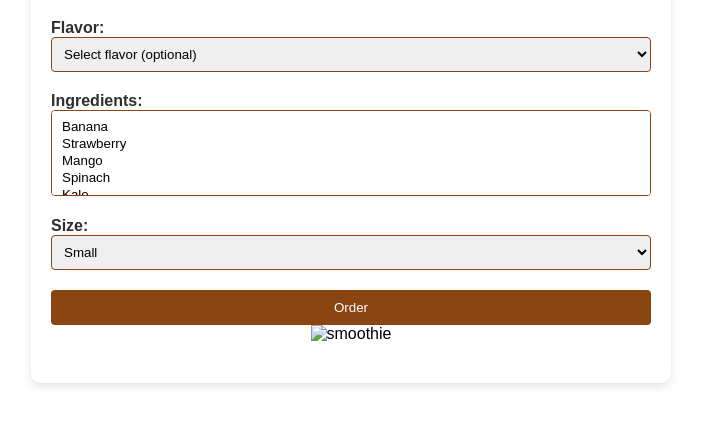
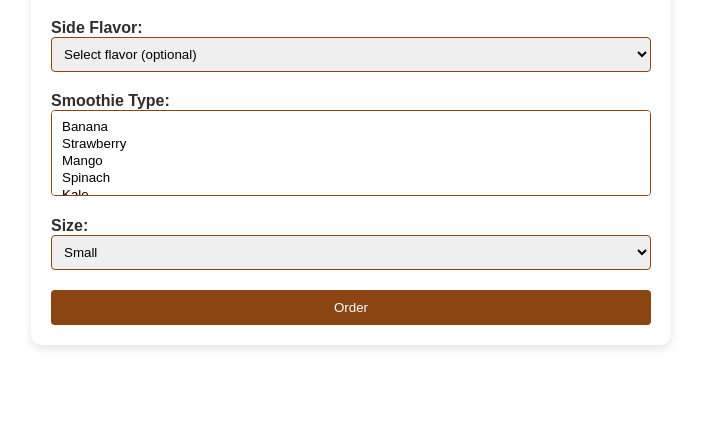
Before and after one commit to Phantomjermz/Assignment-2-client-side-java, a plain HTML site: page index.html in a window 1280 px wide. Shown: the part 131-556 px from the top of the page, without its empty margins (289-990 px from the left). Drawn offline with Linux system fonts and the light colour scheme.

Commit message:
changed smoothie wording

```diff
--- a/index.html
+++ b/index.html
@@ -11,7 +11,7 @@
         <h1>The Smoothie Machine</h1>
         <form id="smoothie-form">
             <div class="form-group">
-                <label for="flavor">Flavor:</label>
+                <label for="flavor">Side Flavor:</label>
                 <select id="flavor" name="flavor">
                     <option value="">Select flavor (optional)</option>
                     <option value="blueberry">Blueberry</option>
@@ -22,7 +22,7 @@
                 </select>
             </div>
             <div class="form-group">
-                <label for="ingredients">Ingredients:</label>
+                <label for="ingredients">Smoothie Type:</label>
                 <select id="ingredients" name="ingredients" multiple required>
                     <option value="banana" data-price="1.50">Banana</option>
                     <option value="strawberry" data-price="2.00">Strawberry</option>
@@ -42,9 +42,7 @@
             </div>
             <button type="submit">Order</button>
         </form>
-        <div id="smoothie-image">
-            <img src="" alt="smoothie">
-        </div>
+
         <div id="bill"></div>
     </div>
     <script src="script.js"></script>
--- a/script.js
+++ b/script.js
@@ -23,8 +23,8 @@ document.getElementById('smoothie-form').addEventListener('submit', function(eve
     // Display bill
     document.getElementById('bill').innerHTML = `
         <h2>Smoothie Bill:</h2>
-        <p><strong>Flavor:</strong> ${smoothie.flavor}</p>
-        <p><strong>Ingredients:</strong> ${smoothie.ingredients.join(', ')}</p>
+        <p><strong>Side Flavor:</strong> ${smoothie.flavor}</p>
+        <p><strong>Smoothie Type:</strong> ${smoothie.ingredients.join(', ')}</p>
         <p><strong>Size:</strong> ${smoothie.size}</p>
         <p><strong>Total Cost:</strong> $${smoothie.totalCost}</p>
     `;
```
